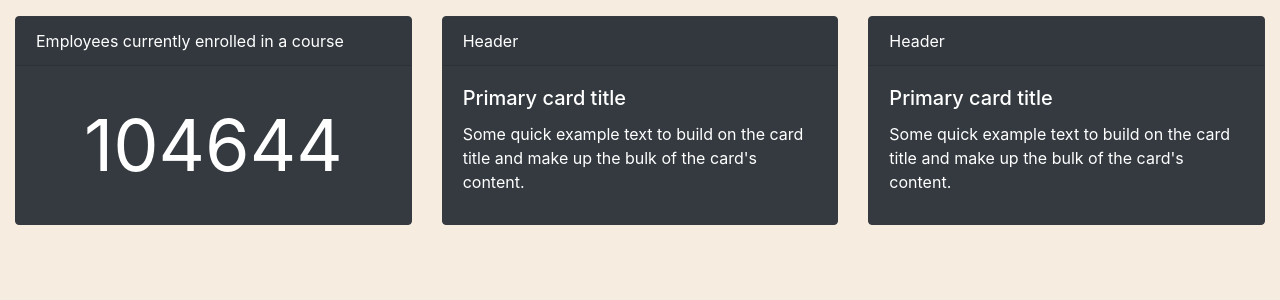
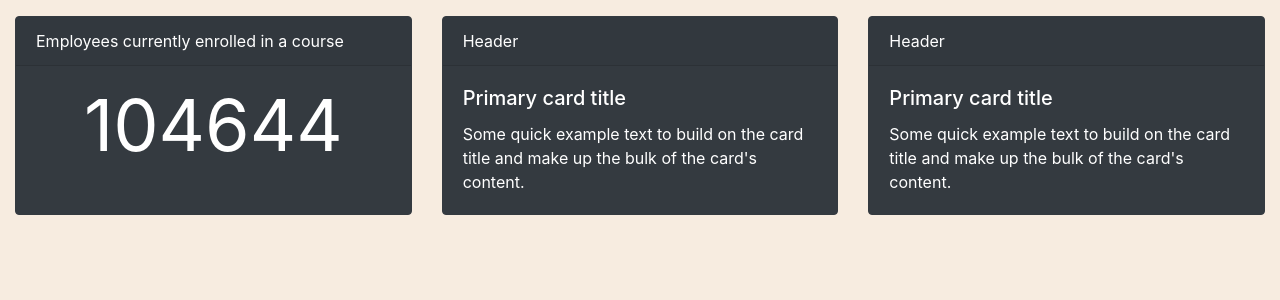
Before and after one commit to 200sx/aihackathon, a Flask app: page / in a window 1280 px wide. Shown: the part 56-356 px from the top of the page. Run offline with Flask 2, Linux system fonts and the light colour scheme; some libraries are stand-ins or nearby versions.

```diff
--- a/templates/home.html
+++ b/templates/home.html
@@ -9,7 +9,7 @@
 
   <div class="card border-dark  bg-dark text-white mb-3">
     <div class="card-header">Employees currently enrolled in a course</div>
-    <div class="card-body text-white text-center">
+    <div class="card-body text-white text-center p-0">
       <p class="card-text"><p class="h1 display-3 p-0"> <b>104644</b> </p></p>
     </div>
   </div>
```
